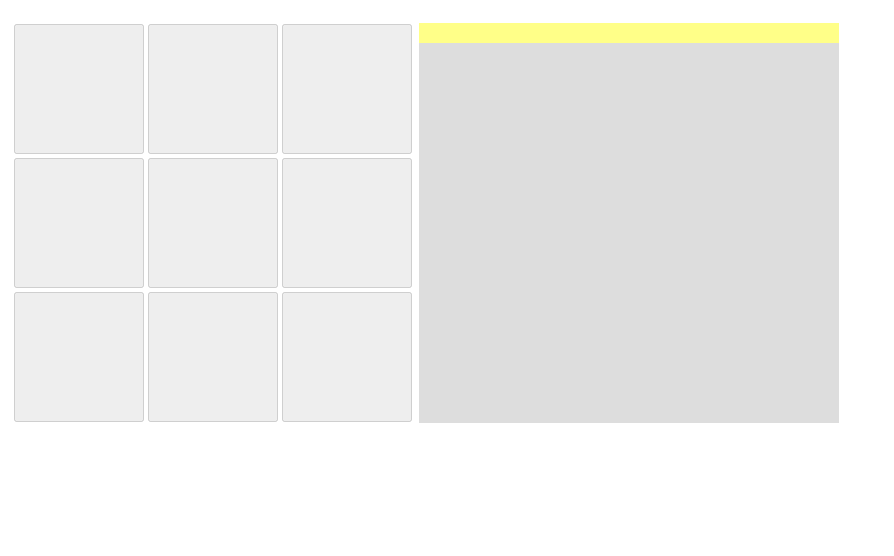
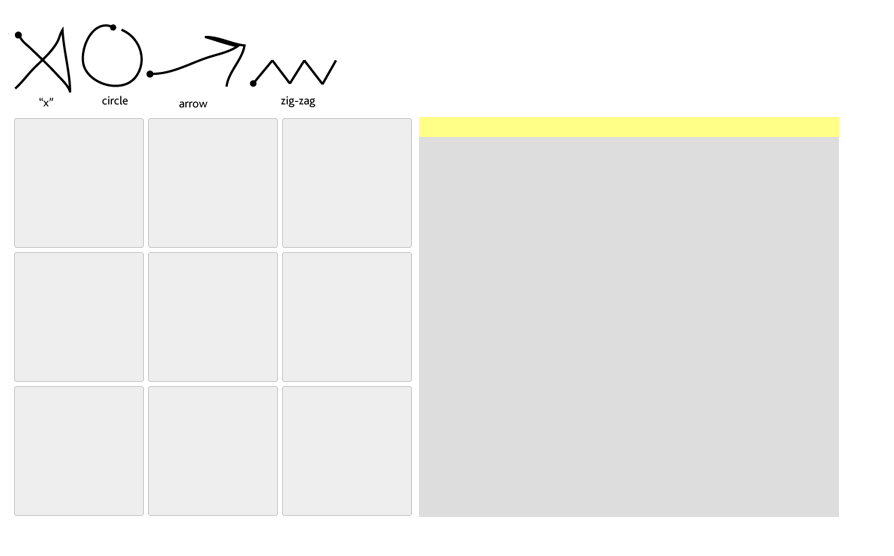
Before and after one commit to HaTTrick042/info463A3game, a plain HTML site: page index.html in a window 1280 px wide. Shown: the part 48-604 px from the top of the page, without its empty margins (0-894 px from the left). Drawn offline with Linux system fonts and the light colour scheme.

Commit message:
added gesture images

```diff
--- a/index.html
+++ b/index.html
@@ -5,9 +5,9 @@
 		button {width: 130px; height: 130px; font-size: 80px;}
 	</style>
 	<h1>Tic Tac Toe</h1>
-	<h2 id="instruct"></h2>
 </head>
 <body onLoad="onLoadEvent()">
+	<img src="img/x.png"><img src="img/circle.png"><img src="img/arrow.png"><img src="img/zigzag.png">
 	<table>
 		<td>
 			<table>
@@ -41,4 +41,6 @@
 				</span>
 			</canvas>
 		</td>
+	</table>
+	<h2 id="instruct"></h2>
 </body>
--- a/main.js
+++ b/main.js
@@ -1,4 +1,4 @@
-//
+		//
 		// Startup
 		//
 		var _isDown, _points, _r, _g, _rc;
```
Also changed, not shown: img/arrow.png (added), img/circle.png (added), img/x.png (added), img/zigzag.png (added), 1 other file.
